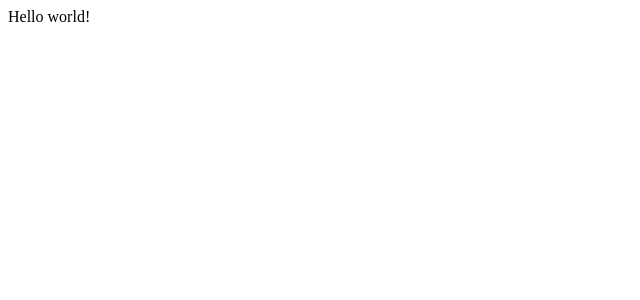
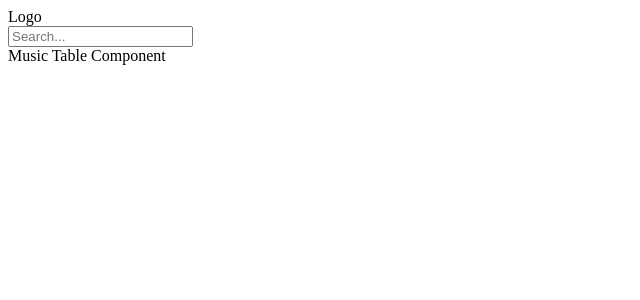
Before and after one commit to christianbeckham/music-library-frontend, a React (Create React App) app: page / in a window 1280 px wide. Shown: the top 300 px of the page, without its empty margins (0-640 px from the left). Built offline with nearby package versions, Linux system fonts and the light colour scheme.

Commit message:
feat: created initial NavBar and SearchBar components

```diff
--- a/src/App.js
+++ b/src/App.js
@@ -1,7 +1,10 @@
+import NavBar from "./components/NavBar/NavBar";
+
 const App = () => {
 	return (
 		<div>
-			<div>Hello world!</div>
+			<NavBar />
+			<div>Music Table Component</div>
 		</div>
 	);
 };
--- /dev/null
+++ b/src/components/NavBar/NavBar.jsx
@@ -0,0 +1,15 @@
+import React from "react";
+import SearchBar from "../SearchBar/SearchBar";
+
+const NavBar = () => {
+	return (
+		<div>
+			<div>Logo</div>
+			<div>
+				<SearchBar />
+			</div>
+		</div>
+	);
+};
+
+export default NavBar;
--- /dev/null
+++ b/src/components/SearchBar/SearchBar.jsx
@@ -0,0 +1,11 @@
+import React from "react";
+
+const SearchBar = () => {
+	return (
+		<div>
+			<input type={"search"} placeholder="Search..." />
+		</div>
+	);
+};
+
+export default SearchBar;
```
